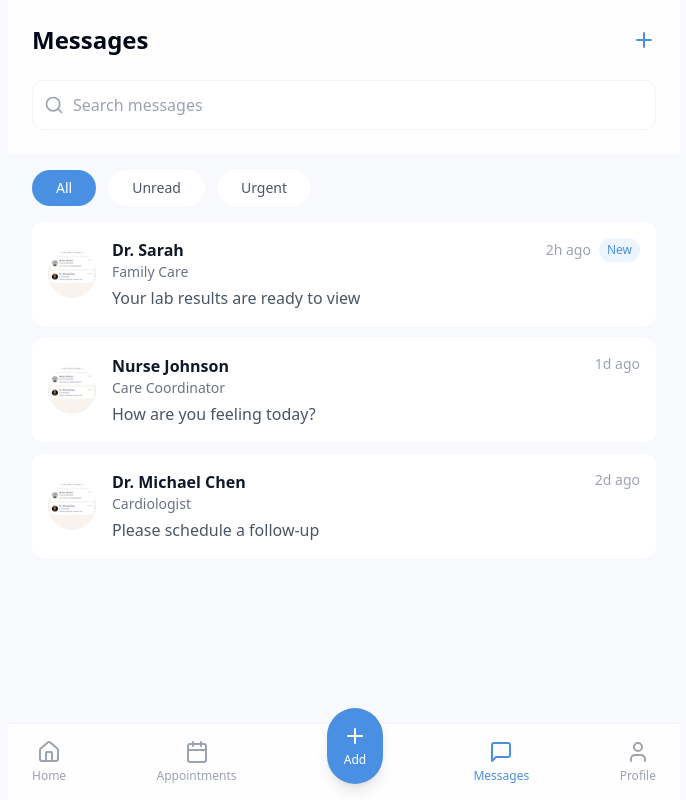
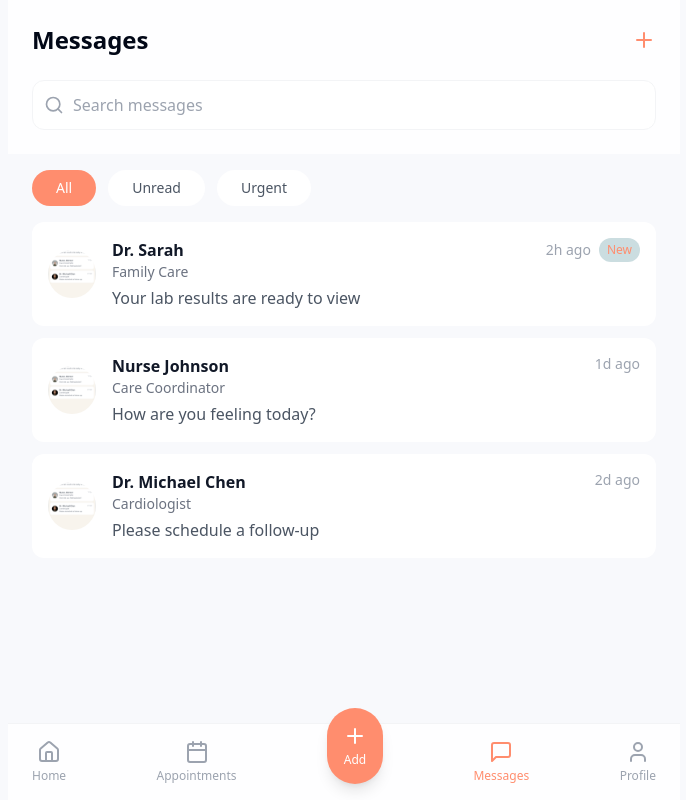
Before and after one commit to biolapp/pp-messages, a React (Vite) app: page / in a window 1280 px wide. Shown: the whole page, without its empty margins (296-982 px from the left). Built offline with nearby package versions, Linux system fonts and the light colour scheme.

Commit message:
Update UI colors
Update the primary blue color to #FF8D6E and the new notification color to #CBDDE0.

```diff
--- a/src/pages/Index.tsx
+++ b/src/pages/Index.tsx
@@ -84,7 +84,7 @@ const Index = () => {
       <div className="p-6 glass-effect sticky top-0 z-10">
         <div className="flex justify-between items-center mb-6">
           <h1 className="text-2xl font-semibold">Messages</h1>
-          <button className="text-[#4A90E2] hover:opacity-80 transition-opacity">
+          <button className="text-[#FF8D6E] hover:opacity-80 transition-opacity">
             <Plus size={24} />
           </button>
         </div>
@@ -93,7 +93,7 @@ const Index = () => {
           <input
             type="text"
             placeholder="Search messages"
-            className="w-full pl-10 pr-4 py-3 rounded-xl bg-white border border-gray-100 focus:outline-none focus:ring-2 focus:ring-[#4A90E2]/20 transition-all"
+            className="w-full pl-10 pr-4 py-3 rounded-xl bg-white border border-gray-100 focus:outline-none focus:ring-2 focus:ring-[#FF8D6E]/20 transition-all"
             value={searchQuery}
             onChange={(e) => setSearchQuery(e.target.value)}
           />
@@ -109,7 +109,7 @@ const Index = () => {
             className={cn(
               "px-6 py-2 rounded-full text-sm font-medium transition-all",
               filter === filterType
-                ? "bg-[#4A90E2] text-white"
+                ? "bg-[#FF8D6E] text-white"
                 : "bg-white text-gray-600 hover:bg-gray-50"
             )}
           >
@@ -143,7 +143,7 @@ const Index = () => {
                   <div className="flex items-center gap-2">
                     <span className="text-sm text-gray-400">{msg.timestamp}</span>
                     {msg.isNew && (
-                      <span className="px-2 py-1 text-xs font-medium text-[#4A90E2] bg-[#4A90E2]/10 rounded-full">
+                      <span className="px-2 py-1 text-xs font-medium bg-[#CBDDE0] text-[#FF8D6E] rounded-full">
                         New
                       </span>
                     )}
@@ -164,7 +164,7 @@ const Index = () => {
           <NavButton
             icon={<Plus size={24} />}
             label="Add"
-            className="bg-[#4A90E2] text-white rounded-full p-4 -mt-8 shadow-lg hover:shadow-xl transition-all"
+            className="bg-[#FF8D6E] text-white rounded-full p-4 -mt-8 shadow-lg hover:shadow-xl transition-all"
           />
           <NavButton
             icon={<MessageSquare size={24} />}
@@ -192,7 +192,7 @@ const NavButton = ({
   <button
     className={cn(
       "flex flex-col items-center gap-1",
-      isActive ? "text-[#4A90E2]" : "text-gray-400",
+      isActive ? "text-[#FF8D6E]" : "text-gray-400",
       className
     )}
   >
```
